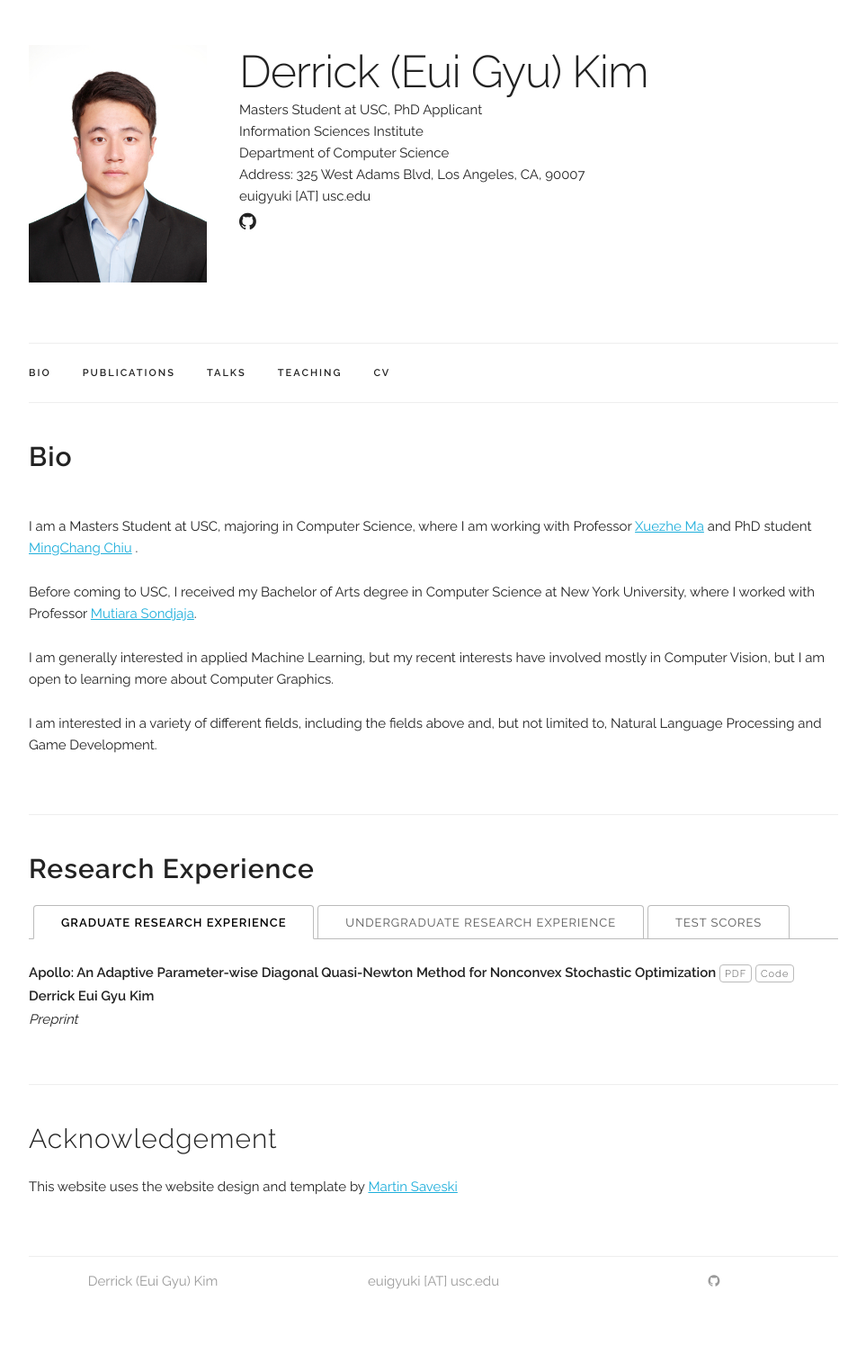
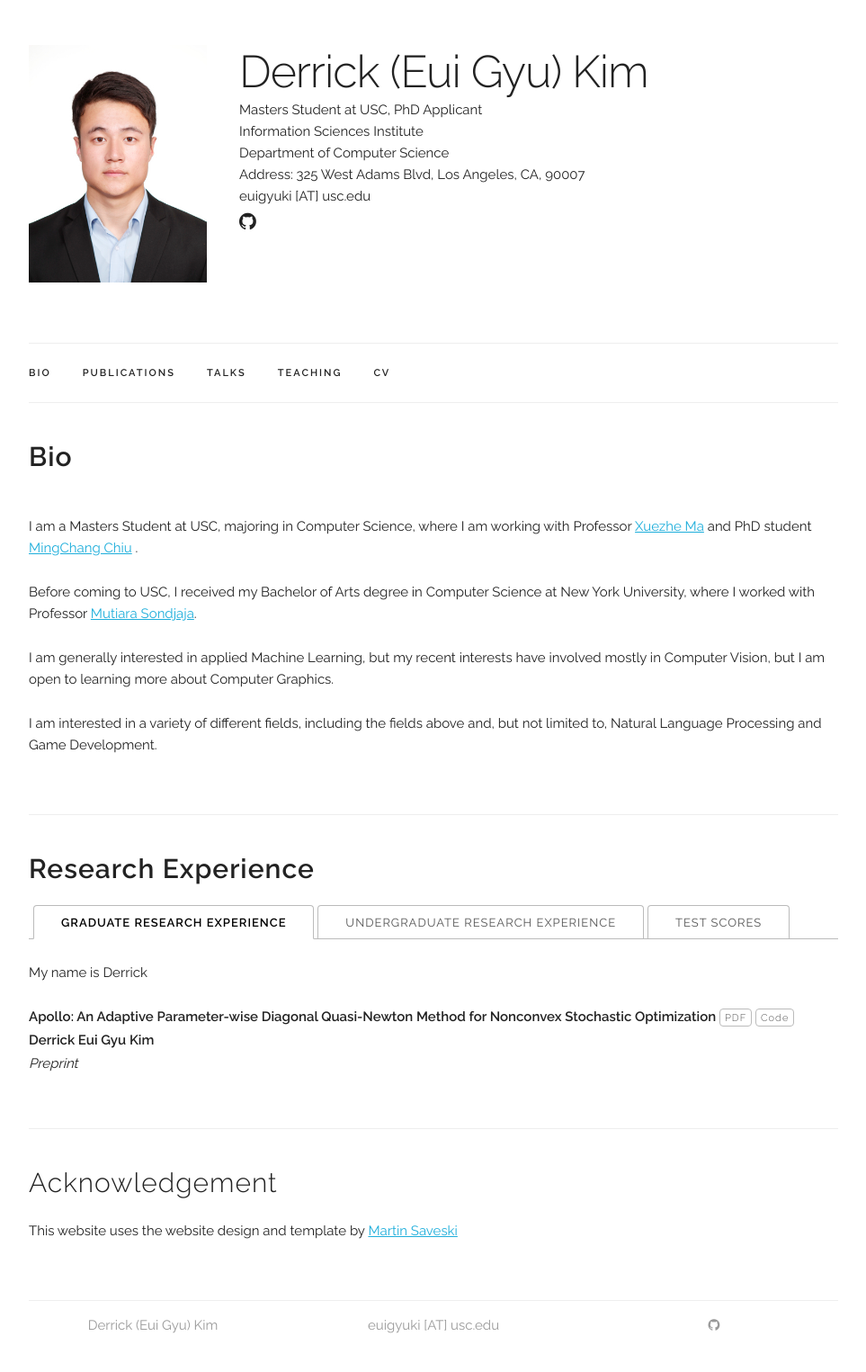
Before and after one commit to euigyuki/euigyuki.github.io, a Jekyll site: the page built from index.html, in a window 1280 px wide. Shown: the whole page at 90% size, without its empty margins (158-1121 px from the left). Built offline with Jekyll 4.4.1, drawn with Linux system fonts in a browser that asks for light colours; before the commit the page ends 1476 px from its top, so only the background shows below that.

Commit message:
updated website

```diff
--- a/index.html
+++ b/index.html
@@ -85,6 +85,7 @@ title: Home
 
 
     <div class="tab-pane active" id="papers-sel">
+      <p> My name is Derrick</p>
       {% assign papers = site.data.publications.papers | where: "selected", "y" %}
       {% for paper in papers %}
         <div class="paper">
```
